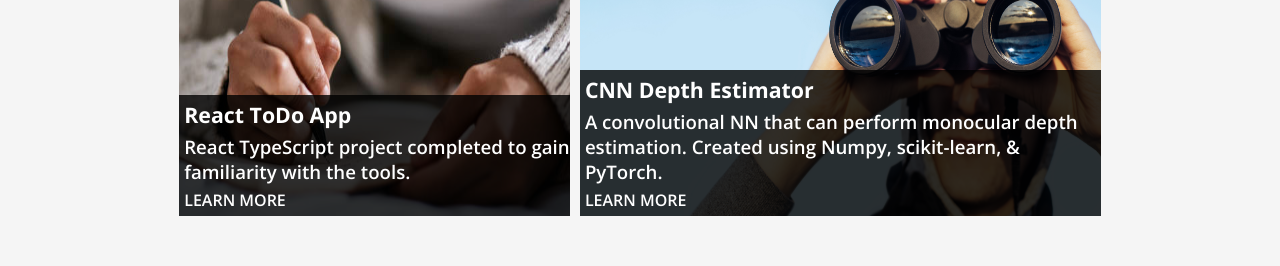
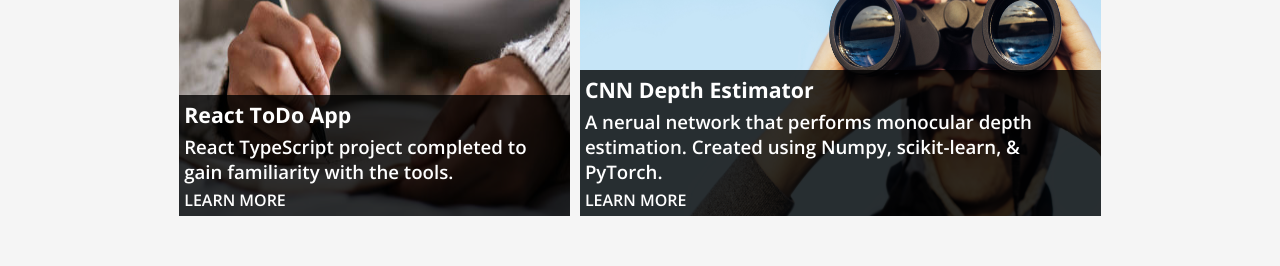
Before and after one commit to wiadarola/wiadarola.github.io, a React (Vite) app: page / in a window 1280 px wide. Shown: the part 1632-1898 px from the top of the page. Built offline with nearby package versions, Linux system fonts and the light colour scheme; the HTML template or start-up script is replaced by a standard one.

Commit message:
Added padding and better descriptions to projects

```diff
--- a/src/components/Projects/index.css
+++ b/src/components/Projects/index.css
@@ -77,7 +77,7 @@
     flex-direction: column;
     justify-content: space-evenly;
     gap: 5px;
-    padding: 5px 0 5px 5px;
+    padding: 5px 2px 5px 5px;
 }
 
 .project-box-content header {
--- a/src/components/Projects/index.tsx
+++ b/src/components/Projects/index.tsx
@@ -39,7 +39,7 @@
                     />
                     <ProjectBox
                         title="CNN Depth Estimator"
-                        description="A convolutional NN that can perform monocular depth estimation. Created using Numpy, scikit-learn, & PyTorch."
+                        description="A nerual network that performs monocular depth estimation. Created using Numpy, scikit-learn, & PyTorch."
                         image={CNNImg}
                         link="https://github.com/wiadarola/CV-Monocular-Depth-Estimator"
                     />
```
